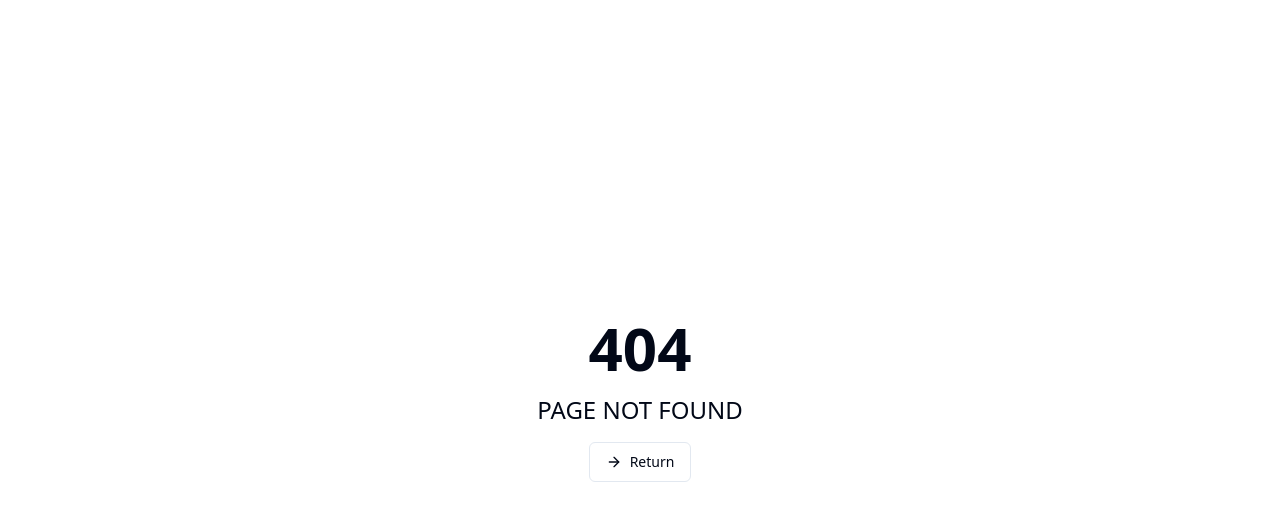
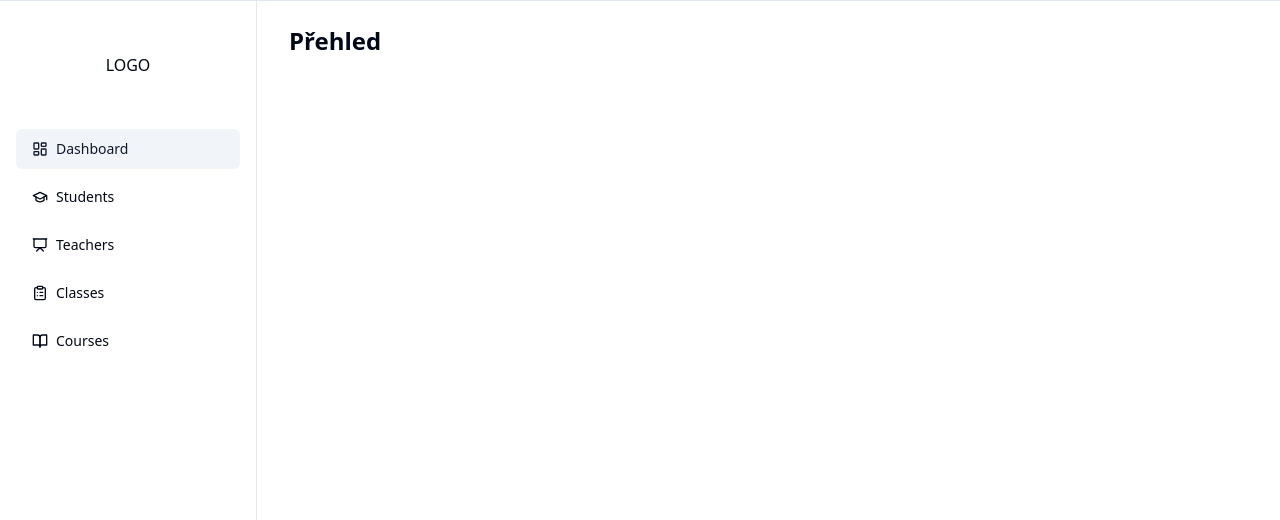
Before and after one commit to richardamare/classroom-frontend-nextjs13, a Next.js app: page /dashboard in a window 1280 px wide. Before the commit this address had no page. Shown: the top 520 px of the page. Built offline with nearby package versions, Linux system fonts and the light colour scheme.

Commit message:
feat: add sidebar

```diff
--- /dev/null
+++ b/src/components/dashboard-layout.tsx
@@ -0,0 +1,20 @@
+import Sidebar from "@/components/sidebar";
+
+interface DashboardLayoutProps {
+	children: React.ReactNode;
+}
+
+export default function DashboardLayout({children}: DashboardLayoutProps) {
+	return (
+		<>
+			<div className="border-t block bg-background">
+				<div className="grid lg:grid-cols-5 min-h-screen">
+					<Sidebar className="hidden lg:block"/>
+					<div className="col-span-3 lg:col-span-4 lg:border-l">
+						<div className="h-full px-4 py-6 lg:px-8">{children}</div>
+					</div>
+				</div>
+			</div>
+		</>
+	);
+}
--- /dev/null
+++ b/src/components/sidebar.tsx
@@ -0,0 +1,44 @@
+import {Button} from "@/components/ui/button";
+import {cn} from "@/lib/utils";
+import {useRouter} from "next/router";
+import {sidebarItems} from "@/lib/config";
+
+interface SidebarProps {
+	className?: string;
+}
+
+export default function Sidebar({className}: SidebarProps) {
+
+	const router = useRouter();
+
+	function isActive(path: string) {
+		return router.pathname.includes(path)
+	}
+
+	return (
+		<div className={cn("pb-12", className)}>
+			<div className="space-y-4 py-4">
+				<div className="px-4 py-2 space-y-6">
+					<div className="flex items-center justify-center h-20">
+						<h1>LOGO</h1>
+					</div>
+					<div className="space-y-2 mt-20">
+						{sidebarItems.office.map((item) => (
+							<>
+								<Button
+									variant={isActive(item.href) ? "secondary" : "ghost"}
+									size="default"
+									className="w-full justify-start"
+									onClick={() => router.push(item.href)}
+								>
+									<item.icon className="mr-2 w-4 h-4"/>
+									{item.label}
+								</Button>
+							</>
+						))}
+					</div>
+				</div>
+			</div>
+		</div>
+	);
+}
--- /dev/null
+++ b/src/lib/config.ts
@@ -0,0 +1,61 @@
+import {BookOpen, ClipboardList, GraduationCap, LucideLayoutDashboard, Presentation} from "lucide-react";
+
+const dashboardItem = {
+	label: "Dashboard",
+	href: "/dashboard",
+	icon: LucideLayoutDashboard,
+}
+
+const gradesItem = {
+	label: "Grades",
+	href: "/dashboard/grades",
+	icon: ClipboardList,
+}
+
+const coursesItem = {
+	label: "Courses",
+	href: "/dashboard/courses",
+	icon: BookOpen,
+}
+
+const classesItem = {
+	label: "Classes",
+	href: "/dashboard/classes",
+	icon: ClipboardList,
+}
+
+const studentsItem = {
+	label: "Students",
+	href: "/dashboard/students",
+	icon: GraduationCap,
+}
+
+export const sidebarItems = {
+	office: [
+		dashboardItem,
+		studentsItem,
+		{
+			label: "Teachers",
+			href: "/dashboard/teachers",
+			icon: Presentation,
+		},
+		classesItem,
+		coursesItem,
+	],
+	teacher: [
+		dashboardItem,
+		studentsItem,
+		classesItem,
+		coursesItem,
+		gradesItem,
+	],
+	student: [
+		dashboardItem,
+		coursesItem,
+		gradesItem,
+	],
+	parent: [
+		dashboardItem,
+		gradesItem,
+	]
+}
--- a/src/pages/api/hello.ts
+++ b/src/pages/api/hello.ts
@@ -1,13 +1,13 @@
 // Next.js API route support: https://nextjs.org/docs/api-routes/introduction
-import type { NextApiRequest, NextApiResponse } from 'next'
+import type {NextApiRequest, NextApiResponse} from 'next'
 
 type Data = {
-  name: string
+	name: string
 }
 
 export default function handler(
-  req: NextApiRequest,
-  res: NextApiResponse<Data>
+	req: NextApiRequest,
+	res: NextApiResponse<Data>
 ) {
-  res.status(200).json({ name: 'John Doe' })
+	res.status(200).json({label: 'John Doe'})
 }
--- /dev/null
+++ b/src/pages/dashboard/index.tsx
@@ -0,0 +1,12 @@
+import DashboardLayout from "@/components/dashboard-layout";
+
+export default function Page() {
+	return <DashboardLayout>
+		<div className="space-y-4">
+			<h1 className="text-2xl font-semibold">Přehled</h1>
+			<div className="flex space-x-4">
+
+			</div>
+		</div>
+	</DashboardLayout>
+}
--- a/src/pages/index.tsx
+++ b/src/pages/index.tsx
@@ -5,17 +5,20 @@ import {Button} from "@/components/ui/button";
 import Link from "next/link";
 import {useState} from "react";
 import {Icons} from "@/components/ui/icons";
+import {useRouter} from "next/router";
 
 export default function Page() {
 
 	const [isLoading, setIsLoading] = useState(false)
+	const router = useRouter();
 
 	function handleSubmit(e: React.FormEvent<HTMLFormElement>) {
 		e.preventDefault()
 		setIsLoading(true)
 		setTimeout(() => {
 			setIsLoading(false)
-		}, 2000)
+			router.push('/dashboard').catch(console.error)
+		}, 1000)
 	}
 
 	return <div className="bg-gray-50 min-h-screen w-screen justify-center flex flex-col">
```
